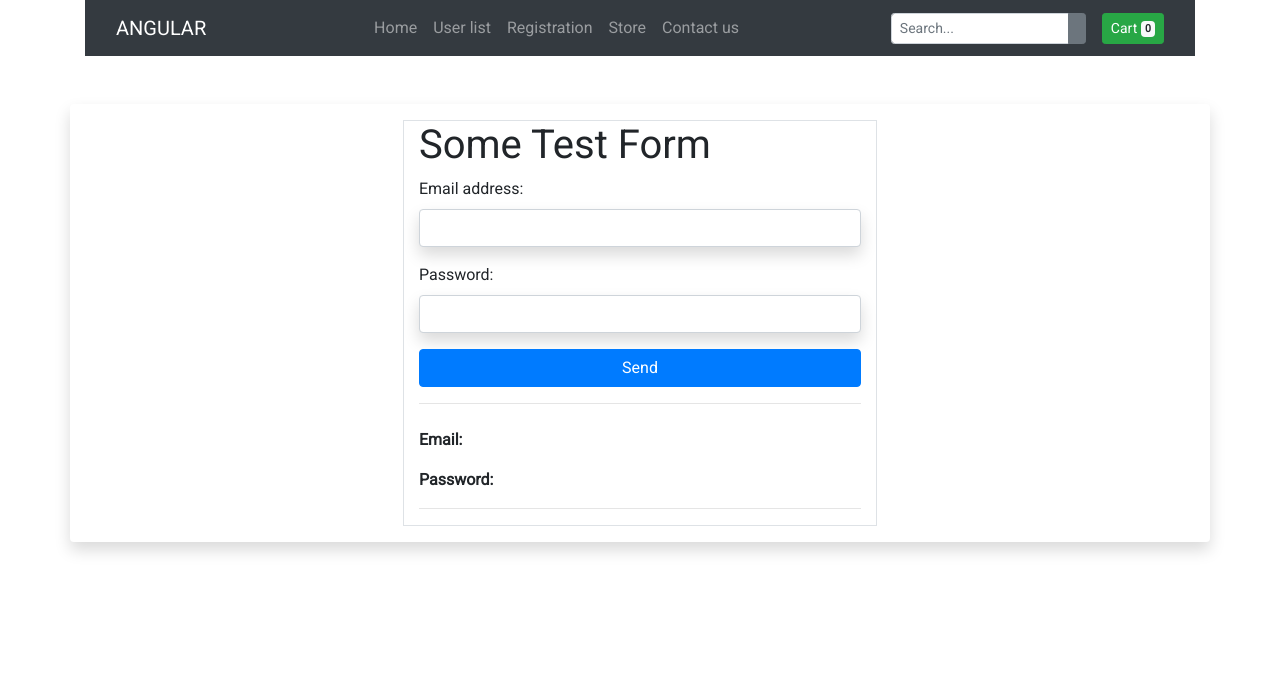
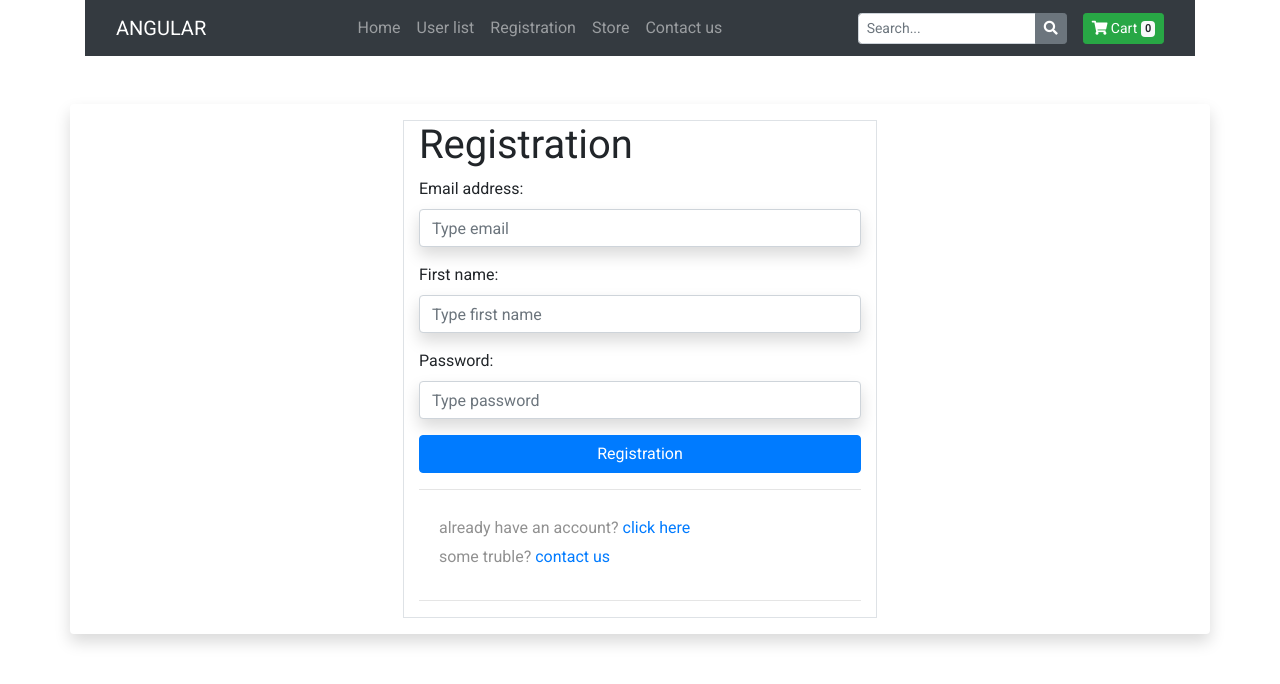
Before and after one commit to alexeystardev/angular_list_and_form_components, an Angular app: page / in a window 1280 px wide. Both pictures are taken after a click on the link "Registration". Shown: the top 684 px of the page. Built offline with nearby package versions, Linux system fonts and the light colour scheme.

Commit message:
add store card and ngmodel method

```diff
--- a/src/app/contact-form/contact-form.component.html
+++ b/src/app/contact-form/contact-form.component.html
@@ -7,22 +7,25 @@
              <form>
                <div class="form-group">
                  <label for="name">Name</label>
-                 <input type="text" class="form-control" id="name" aria-describedby="emailHelp" placeholder="Enter name"
+                 <input type="text" class="form-control" id="name" aria-describedby="emailHelp"
+                   placeholder="Enter Name" [(ngModel)]="contact.name" name="name"
                    required>
                </div>
                <div class="form-group">
                  <label for="email">Email address</label>
-                 <input type="email" class="form-control" id="email" aria-describedby="emailHelp"
-                   placeholder="Enter email" required>
+                 <input type="email" class="form-control" id="email" aria-describedby="emailHelp" placeholder="Enter Email"
+                   [(ngModel)]="contact.email" name="email" required>
                  <small id="emailHelp" class="form-text text-muted">We'll never share your email with anyone
                    else.</small>
                </div>
                <div class="form-group">
                  <label for="message">Message</label>
-                 <textarea class="form-control" id="message" rows="6" required></textarea>
+                 <textarea class="form-control" placeholder="Type your message" [(ngModel)]="contact.msg" name="msg"
+                   id="message" rows="6"
+                   required></textarea>
                </div>
                <div class="mx-auto">
-                 <button type="submit" class="btn btn-primary text-right">Submit</button></div>
+                 <button type="submit" (click)=onSendMsg() class="btn btn-primary text-right">Send</button></div>
              </form>
            </div>
          </div>
@@ -37,7 +40,7 @@
              <p>Tel. +33 12 56 11 51 84</p>
            </div>
 
-           <div class="card-header bg-success text-white text-uppercase"><i class="fa fa-home"></i></div>
+           <hr>
            <div class="card-body overflow-hidden">
              <iframe
                src="https://www.google.com/maps/embed?pb=!1m18!1m12!1m3!1d419.24861686680185!2d35.03799305868025!3d32.792552664310605!2m3!1f0!2f0!3f0!3m2!1i1024!2i768!4f13.1!3m3!1m2!1s0x151dba78fb7ee44f%3A0x3322c4dcbeab5cf7!2sHackerU!5e0!3m2!1sru!2sil!4v1615399966379!5m2!1sru!2sil"
--- a/src/app/contact-form/contact-form.component.ts
+++ b/src/app/contact-form/contact-form.component.ts
@@ -11,5 +11,13 @@ export class ContactFormComponent implements OnInit {
 
   ngOnInit(): void {
   }
+contact={
+	name:"",
+	email:"",
+	msg:""
+}
 
+onSendMsg(){
+	console.log(this.contact)
 }
+}
--- a/src/app/form/form.component.css
+++ b/src/app/form/form.component.css
@@ -0,0 +1,7 @@
+.etc-login-form {
+  color: #919191;
+  padding: 10px 20px;
+}
+.etc-login-form p {
+  margin-bottom: 5px;
+}
--- a/src/app/form/form.component.html
+++ b/src/app/form/form.component.html
@@ -1,22 +1,30 @@
 <div class="row justify-content-center">
     <div class="col-lg-5 col-12 border">
-      <h1>Some Test Form</h1>
+      <h1>Registration</h1>
       <form>
         <div class="form-group">
           <label for="email">Email address:</label>
-          <input type="email" class="form-control shadow rounded" id="email" #email>
+          <input type="email" placeholder="Type email" [(ngModel)]="form.email" name="email"
+            class="form-control shadow rounded" id="email" #email>
         </div>
+		<div class="form-group">
+		  <label for="email">First name:</label>
+		  <input type="text" placeholder="Type first name" [(ngModel)]="form.firstName" name="firstName"
+		    class="form-control shadow rounded" id="firstName" #firstName>
+		</div>
         <div class="form-group">
           <label for="pwd">Password:</label>
-          <input type="password" class="form-control shadow rounded" id="pwd" #password>
+          <input type="password" placeholder="Type password" [(ngModel)]="form.password" name="password"
+            class="form-control shadow rounded" id="pwd" #password>
         </div>
-        <button (click)="onSend(email,password)" type="button" class="btn btn-primary w-100">Send</button>
+		<button (click)="onSend()" type="button"
+		  class="btn btn-primary w-100">Registration</button>
       </form>
-      <hr>
-      <div id="formVal" class="mt-4 font-weight-bold">
-        <p>Email: <span class="text-danger" id="emailVal"></span></p>
-        <p>Password: <span class="text-danger" id="passwordVal"></span></p>
-      </div>
-      <hr>
+	  <hr>
+	  	<div class="etc-login-form">
+	  	  <p>already have an account? <a href="#" disabled>click here</a></p>
+	  	  <p>some truble? <a href="#" disabled>contact us</a></p>
+	  	</div>
+	  <hr>
     </div>
 </div>
--- a/src/app/form/form.component.ts
+++ b/src/app/form/form.component.ts
@@ -1,4 +1,4 @@
-import { Component, OnInit } from '@angular/core';
+import { Component, OnInit, Output, EventEmitter, Input } from '@angular/core';
 
 @Component({
   selector: 'app-form',
@@ -12,9 +12,14 @@ export class FormComponent implements OnInit {
   ngOnInit(): void {
   }
 
-  onSend(email,password) {
-	  document.getElementById('emailVal').innerText=email.value
-	  document.getElementById('passwordVal').innerText=password.value
-	}
+  form={
+	  email:'',
+	  firstName:'',
+	  password:''
+  }
+
+  onSend(){
+	  console.log(this.form)
+  }
 
 }
--- a/src/app/user-card/user-card.component.css
+++ b/src/app/user-card/user-card.component.css
@@ -0,0 +1,6 @@
+ul.rating {
+    display: flex;
+    list-style: none;
+	margin: auto;
+    padding: 0;
+}
--- a/src/app/user-card/user-card.component.html
+++ b/src/app/user-card/user-card.component.html
@@ -1,10 +1,45 @@
     <div class="row justify-content-center">
-      <div class="card" style="width: 18rem;">
-        <img class="card-img-top rounded mx-auto d-block" style="height: 200px;" [src]="img" alt="Card image cap">
+      <div *ngFor="let pics of cardsPics" class="card shadow m-2 border-1" style="width: 18rem;">
+        <img class="card-img-top rounded mx-auto d-block" style="height: 200px;" [src]="pics" alt="Card image cap">
         <div class="card-body">
           <p class="card-text">Some quick example text to build on the card title and make up the bulk of the card's
             content.
           </p>
         </div>
+		    <ul class="rating my-0">
+		      <li>
+		        <i class="fas fa-star fa-sm text-primary"></i>
+		      </li>
+		      <li>
+		        <i class="fas fa-star fa-sm text-primary"></i>
+		      </li>
+		      <li>
+		        <i class="fas fa-star fa-sm text-primary"></i>
+		      </li>
+		      <li>
+		        <i class="fas fa-star fa-sm text-primary"></i>
+		      </li>
+		      <li>
+		        <i class="far fa-star fa-sm text-primary"></i>
+		      </li>
+		    </ul>
+			<div class="price text-center mt-3">
+		    <h6 class="mb-0">
+		      <span class="text-danger mr-1">$12.99</span>
+		      <span class="text-grey"><s>$36.99</s></span>
+		    </h6>
+			</div>
+        <div class="card-body">
+          <hr>
+          <button type="button" class="btn btn-primary btn-sm mr-1 mb-2">
+            <i class="fas fa-shopping-cart pr-2"></i>Add to cart
+          </button>
+          <button type="button" class="btn btn-light btn-sm mr-1 mb-2">
+            <i class="fas fa-info-circle pr-2"></i>Details
+          </button>
+          <button type="button" class="btn btn-danger btn-sm px-2 mb-2 material-tooltip-main" data-toggle="tooltip"
+            data-placement="top" title="Add to wishlist">
+            <i class="far fa-heart"></i>
+          </button>
       </div>
     </div>
--- a/src/app/user-card/user-card.component.ts
+++ b/src/app/user-card/user-card.component.ts
@@ -8,7 +8,8 @@ import { Component, OnInit } from '@angular/core';
 export class UserCardComponent implements OnInit {
 
   constructor() { }
-  img="https://picsum.photos/200"
+  	cardsPics = ['https://picsum.photos/200', 'https://picsum.photos/200', 'https://picsum.photos/200'];
+//   img="https://picsum.photos/200"
   ngOnInit(): void {
   }
 
--- a/src/index.html
+++ b/src/index.html
@@ -6,6 +6,9 @@
   <base href="/">
   <meta name="viewport" content="width=device-width, initial-scale=1">
   <link rel="icon" type="image/x-icon" href="favicon.ico">
+  <link rel="stylesheet" href="https://cdnjs.cloudflare.com/ajax/libs/font-awesome/5.15.2/css/all.min.css"
+    integrity="sha512-HK5fgLBL+xu6dm/Ii3z4xhlSUyZgTT9tuc/hSrtw6uzJOvgRr2a9jyxxT1ely+B+xFAmJKVSTbpM/CuL7qxO8w=="
+    crossorigin="anonymous" />
   <link href="https://fonts.googleapis.com/css2?family=Roboto:wght@400&display=swap" rel="stylesheet">
 </head>
 <body>
```
